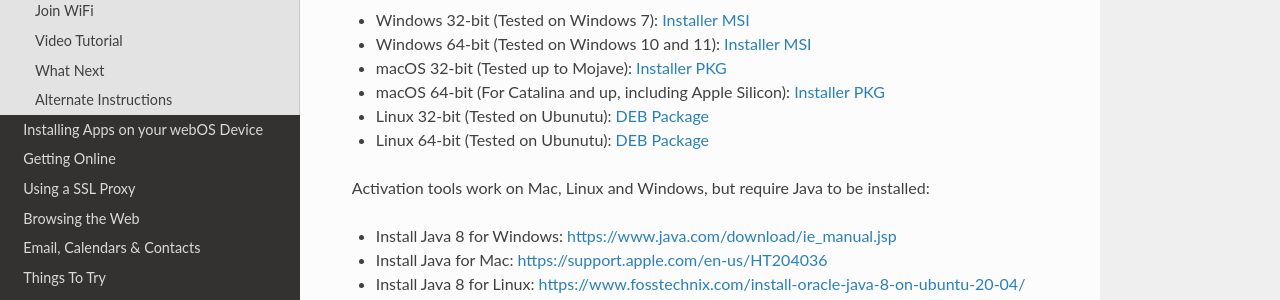
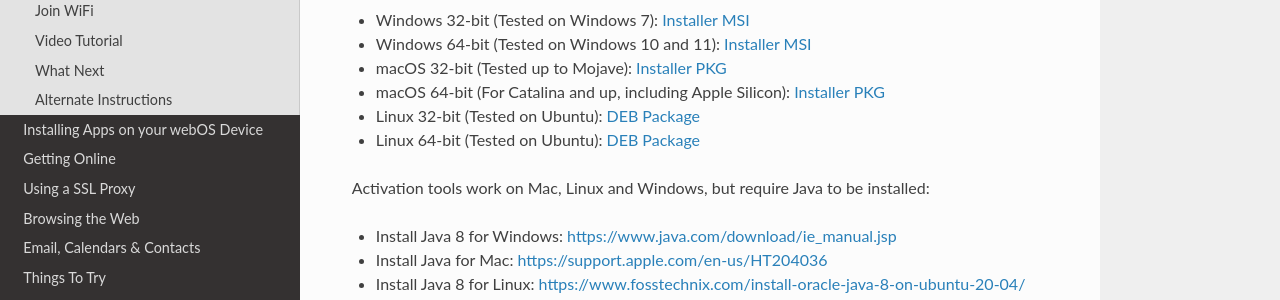
Before and after one commit to webOSArchive/webos-docs, an MkDocs documentation site: the page built from docs/activate.md, in a window 1280 px wide and 900 px high, scrolled down 391 px. Shown: the part 154-454 px from the top of the window. Built offline with MkDocs 1.6.1, drawn with Linux system fonts in a browser that asks for light colours; nearby versions of some CDN libraries; some web fonts are replaced; library files that are not in the unit come from our copies.

Commit message:
fix typo

```diff
--- a/docs/activate.md
+++ b/docs/activate.md
@@ -17,8 +17,8 @@ First you will need the novacom driver for your computer. Many platforms are sup
 * Windows 64-bit (Tested on Windows 10 and 11): [Installer MSI](http://www.webosarchive.org/activation/drivers/novacom-win-64/)
 * macOS 32-bit (Tested up to Mojave): [Installer PKG](http://www.webosarchive.org/activation/drivers/novacom-osx-32/)
 * macOS 64-bit (For Catalina and up, including Apple Silicon): [Installer PKG](http://www.webosarchive.org/activation/drivers/novacom-macos-64/)
-* Linux 32-bit (Tested on Ubunutu): [DEB Package](http://www.webosarchive.org/activation/drivers/novacom-linux-32/)
-* Linux 64-bit (Tested on Ubunutu): [DEB Package](http://www.webosarchive.org/activation/drivers/novacom-linux-64/)
+* Linux 32-bit (Tested on Ubuntu): [DEB Package](http://www.webosarchive.org/activation/drivers/novacom-linux-32/)
+* Linux 64-bit (Tested on Ubuntu): [DEB Package](http://www.webosarchive.org/activation/drivers/novacom-linux-64/)
 
 Activation tools work on Mac, Linux and Windows, but require Java to be installed:
 
```
Also changed, not shown: docs/appstores.md (+2 -2 lines).
